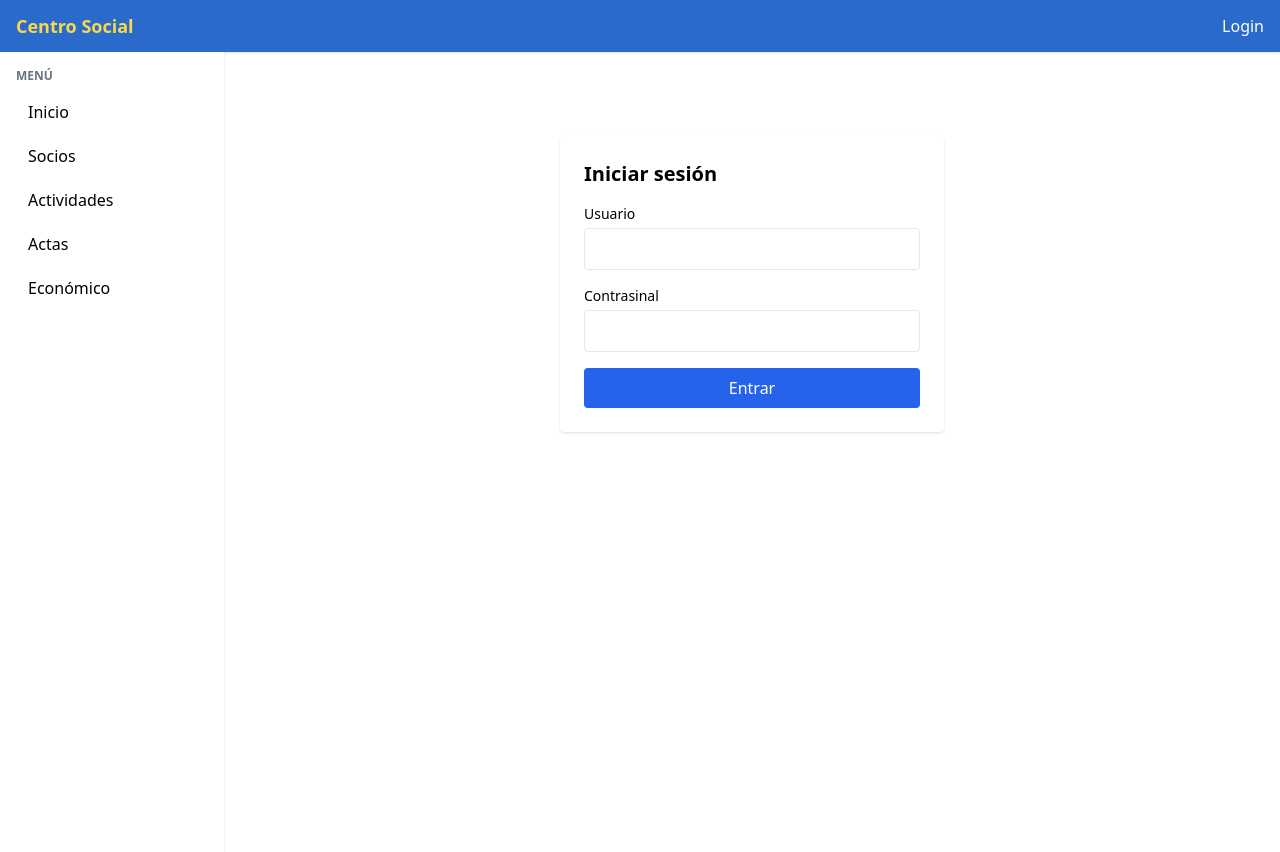
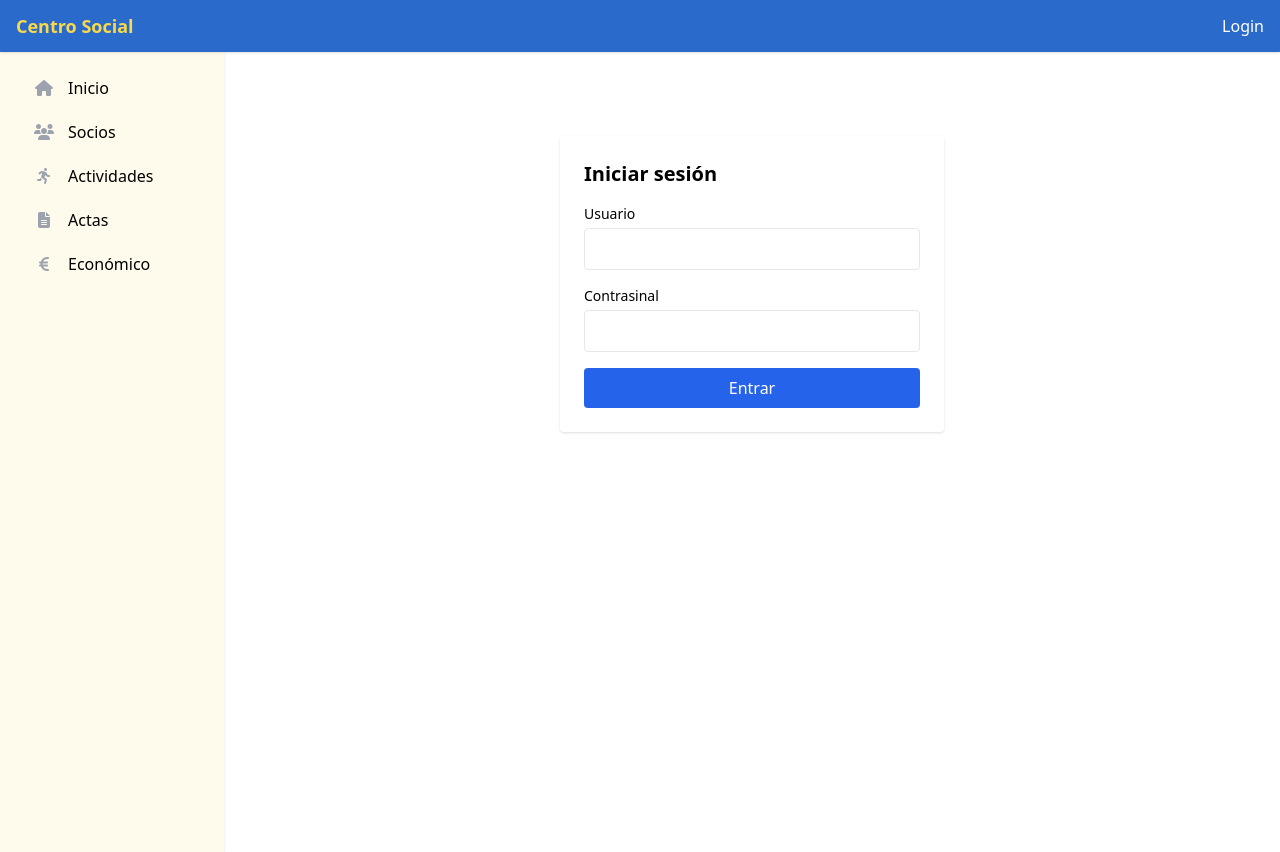
Before and after one commit to vero-ball/DAWproyecto, an Angular app in the folder frontend/: page /login in a window 1280 px wide. Built offline with nearby package versions, Linux system fonts and the light colour scheme.

Commit message:
conexión de login por fin

```diff
--- a/frontend/src/app/app.routes.ts
+++ b/frontend/src/app/app.routes.ts
@@ -6,6 +6,7 @@ import { ActasLsComponent } from './documentos/pages/actas-ls.component';
 import { ActividadesLsComponent } from './actividades/pages/actividades-ls.component';
 import { SociosEdComponent } from './socios/pages/socios-ed.component';
 import { ActividadesEdComponent } from './actividades/pages/actividades-ed.component';
+import { authGuard } from './core/auth/auth.guard';
 
 export const routes: Routes = [
   { path: '', component: HomeComponent },
@@ -13,6 +14,7 @@ export const routes: Routes = [
   {
     path: 'socios',
     component: SociosLsComponent,
+    canActivate: [authGuard],
     data: {
       title: 'Listado de Socios',
       breadcrumb: [ {nombre: 'Inicio', ruta: 'app'}, {nombre: 'Listado de Socios', ruta: 'socios'} ]
--- a/frontend/src/app/core/auth/auth.guard.ts
+++ b/frontend/src/app/core/auth/auth.guard.ts
@@ -1,5 +1,15 @@
-import type { CanActivateFn } from '@angular/router';
+import { inject } from '@angular/core';
+import { AuthService } from './auth.service';
+import { Router } from '@angular/router';
 
-export const authGuard: CanActivateFn = (route, state) => {
-  return true;
-};
+export function authGuard() {
+  const auth = inject(AuthService);
+  const router = inject(Router);
+
+  if (auth.isLoggedIn()) {
+    return true;
+  } else {
+    router.navigate(['/login']);
+    return false;
+  }
+}
--- a/frontend/src/app/core/auth/auth.service.ts
+++ b/frontend/src/app/core/auth/auth.service.ts
@@ -1,4 +1,7 @@
+import { HttpClient } from '@angular/common/http';
 import { Injectable } from '@angular/core';
+import { tap } from 'rxjs/operators';
+import { Observable, of } from 'rxjs';
 
 @Injectable({
   providedIn: 'root'
@@ -6,15 +9,20 @@ import { Injectable } from '@angular/core';
 export class AuthService {
 
   private usuario: 'socio' | 'directivo' | 'webmaster' = 'socio';
+  private apiUrl = 'http://localhost:5000/api/auth'; // Cambia se é necesario
 
-  constructor() { }
+  constructor(private http: HttpClient) { }
 
-  getRol(): 'socio' | 'directivo' | 'webmaster' {
-    return this.usuario;
+  login(dni: string, password: string) {
+    return this.http.post('http://localhost:5000/api/auth/login', { dni, password });
   }
 
-  setRol(rol: 'socio' | 'directivo' | 'webmaster'): void {
-    this.usuario = rol;
+  logout() {
+    localStorage.removeItem('token');
+  }
+
+  isLoggedIn(): boolean {
+    return !!localStorage.getItem('token');
   }
 
 }
--- a/frontend/src/app/shared/components/sidebar/sidebar.component.html
+++ b/frontend/src/app/shared/components/sidebar/sidebar.component.html
@@ -1,4 +1,4 @@
-<nav class="bg-white shadow h-screen w-56 flex flex-col p-4 fixed md:static z-40 transition-transform duration-300"
+<nav class="bg-secondary/10 shadow h-screen w-56 flex flex-col p-4 fixed md:static z-40 transition-transform duration-300"
   [ngClass]="{ '-translate-x-full md:translate-x-0': !isOpen, 'translate-x-0': isOpen }">
   <!-- Header do sidebar (solo móvil) -->
   <div class="flex justify-between items-center mb-6 md:hidden">
@@ -12,59 +12,67 @@
 
   <!-- Menú -->
   <aside class="flex-1" [ngClass]="{ 'hidden md:block': !isOpen }">
-    <p class="text-xs font-semibold text-gray-500 uppercase mb-2">Menú</p>
     <ul class="space-y-1">
       <li>
         <a
           routerLink="/"
           routerLinkActive="bg-blue-100 text-blue-700 font-bold"
           [routerLinkActiveOptions]="{ exact: true }"
-          class="block px-3 py-2 rounded hover:bg-blue-50 transition-colors"
-          >Inicio</a
+          class="block px-3 py-2 rounded hover:bg-blue-50 transition-colors flex items-center gap-2"
         >
+          <span class="w-8 flex justify-center">
+            <i class="fas fa-home text-gray-400"></i>
+          </span>
+          <span class="flex-1 text-left">Inicio</span>
+        </a>
       </li>
-      <!-- @if(rol !== 'socio') { -->
       <li>
         <a
           routerLink="/socios"
           routerLinkActive="bg-blue-100 text-blue-700 font-bold"
-          class="block px-3 py-2 rounded hover:bg-blue-50 transition-colors"
-          >Socios</a
+          class="block px-3 py-2 rounded hover:bg-blue-50 transition-colors flex items-center gap-2"
         >
+          <span class="w-8 flex justify-center">
+            <i class="fas fa-users text-gray-400"></i>
+          </span>
+          <span class="flex-1 text-left">Socios</span>
+        </a>
       </li>
-      <!-- } @else { -->
-      <!-- <li>
-        <a
-          routerLink="/socios/ne/:id"
-          routerLinkActive="bg-blue-100 text-blue-700 font-bold"
-          class="block px-3 py-2 rounded hover:bg-blue-50 transition-colors"
-          >Perfil</a
-        >
-      </li> -->
-      <!-- } -->
       <li>
         <a
           routerLink="/actividades"
           routerLinkActive="bg-blue-100 text-blue-700 font-bold"
-          class="block px-3 py-2 rounded hover:bg-blue-50 transition-colors"
-          >Actividades</a
+          class="block px-3 py-2 rounded hover:bg-blue-50 transition-colors flex items-center gap-2"
         >
+          <span class="w-8 flex justify-center">
+            <i class="fas fa-running text-gray-400"></i>
+          </span>
+          <span class="flex-1 text-left">Actividades</span>
+        </a>
       </li>
       <li>
         <a
           routerLink="/actas"
           routerLinkActive="bg-blue-100 text-blue-700 font-bold"
-          class="block px-3 py-2 rounded hover:bg-blue-50 transition-colors"
-          >Actas</a
+          class="block px-3 py-2 rounded hover:bg-blue-50 transition-colors flex items-center gap-2"
         >
+          <span class="w-8 flex justify-center">
+            <i class="fas fa-file-alt text-gray-400"></i>
+          </span>
+          <span class="flex-1 text-left">Actas</span>
+        </a>
       </li>
       <li>
         <a
           routerLink="/economico"
           routerLinkActive="bg-blue-100 text-blue-700 font-bold"
-          class="block px-3 py-2 rounded hover:bg-blue-50 transition-colors"
-          >Económico</a
+          class="block px-3 py-2 rounded hover:bg-blue-50 transition-colors flex items-center gap-2"
         >
+          <span class="w-8 flex justify-center">
+            <i class="fas fa-euro-sign text-gray-400"></i>
+          </span>
+          <span class="flex-1 text-left">Económico</span>
+        </a>
       </li>
     </ul>
   </aside>
--- a/frontend/src/app/shared/components/sidebar/sidebar.component.ts
+++ b/frontend/src/app/shared/components/sidebar/sidebar.component.ts
@@ -37,12 +37,12 @@ import { AuthService } from 'src/app/core/auth/auth.service';
 export class SidebarComponent {
 
   public isOpen = true;
-  public rol: 'socio' | 'directivo' | 'webmaster' = 'socio';
+  // public rol: 'socio' | 'directivo' | 'webmaster' = 'socio';
 
   constructor(private authService: AuthService) {}
 
   ngOnInit(): void {
-    this.rol = this.authService.getRol();
+    // this.rol = this.authService.getRol();
   }
 
   toggleSidebar() {
--- a/frontend/src/app/shared/pages/login.component.html
+++ b/frontend/src/app/shared/pages/login.component.html
@@ -11,6 +11,6 @@
       <input id="contrasinal" type="password" formControlName="contrasinal"
              class="w-full border rounded px-3 py-2 focus:outline-none focus:ring-2 focus:ring-blue-400" required>
     </div>
-    <button type="submit" class="w-full bg-blue-600 text-white py-2 rounded hover:bg-blue-700 transition">Entrar</button>
+    <button type="submit" [disabled]="formLogin.invalid" class="w-full bg-blue-600 text-white py-2 rounded hover:bg-blue-700 transition">Entrar</button>
   </form>
 </div>
--- a/frontend/src/app/shared/pages/login.component.ts
+++ b/frontend/src/app/shared/pages/login.component.ts
@@ -1,5 +1,7 @@
 import { ChangeDetectionStrategy, Component } from '@angular/core';
 import { FormBuilder, FormGroup, ReactiveFormsModule } from '@angular/forms';
+import { Router } from '@angular/router';
+import { AuthService } from 'src/app/core/auth/auth.service';
 
 @Component({
   selector: 'app-login',
@@ -17,8 +19,13 @@ import { FormBuilder, FormGroup, ReactiveFormsModule } from '@angular/forms';
 })
 export class LoginComponent {
   formLogin: FormGroup;
+  erro: string | null = null;
 
-  constructor(private fb: FormBuilder) {
+  constructor(
+    private fb: FormBuilder,
+    private auth: AuthService,
+    private router: Router
+  ) {
     this.formLogin = this.fb.group({
       usuario: [''],
       contrasinal: ['']
@@ -27,8 +34,15 @@ export class LoginComponent {
 
   login() {
     const { usuario, contrasinal } = this.formLogin.value;
-    // Aquí iría a chamada ao backend para autenticar
-    console.log('Intentando login:', usuario, contrasinal);
-    // Exemplo: this.authService.login(usuario, contrasinal).subscribe(...)
+    this.erro = null;
+    this.auth.login(usuario, contrasinal).subscribe({
+      next: () => {
+        this.router.navigate(['/']); // Redirixe ao inicio ou onde queiras
+      },
+      error: (err) => {
+        this.erro = 'Usuario ou contrasinal incorrectos';
+        console.error(err);
+      }
+    });
   }
 }
```
